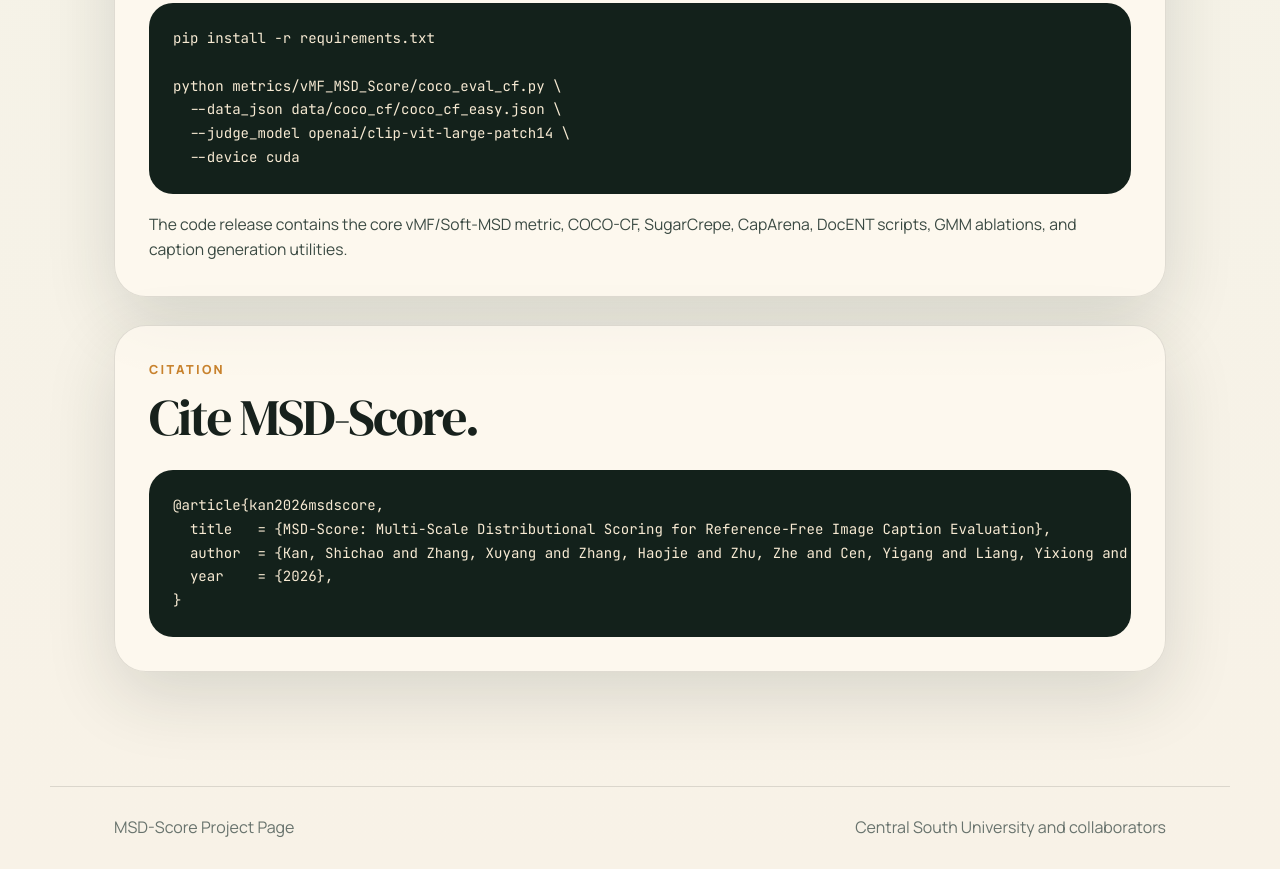
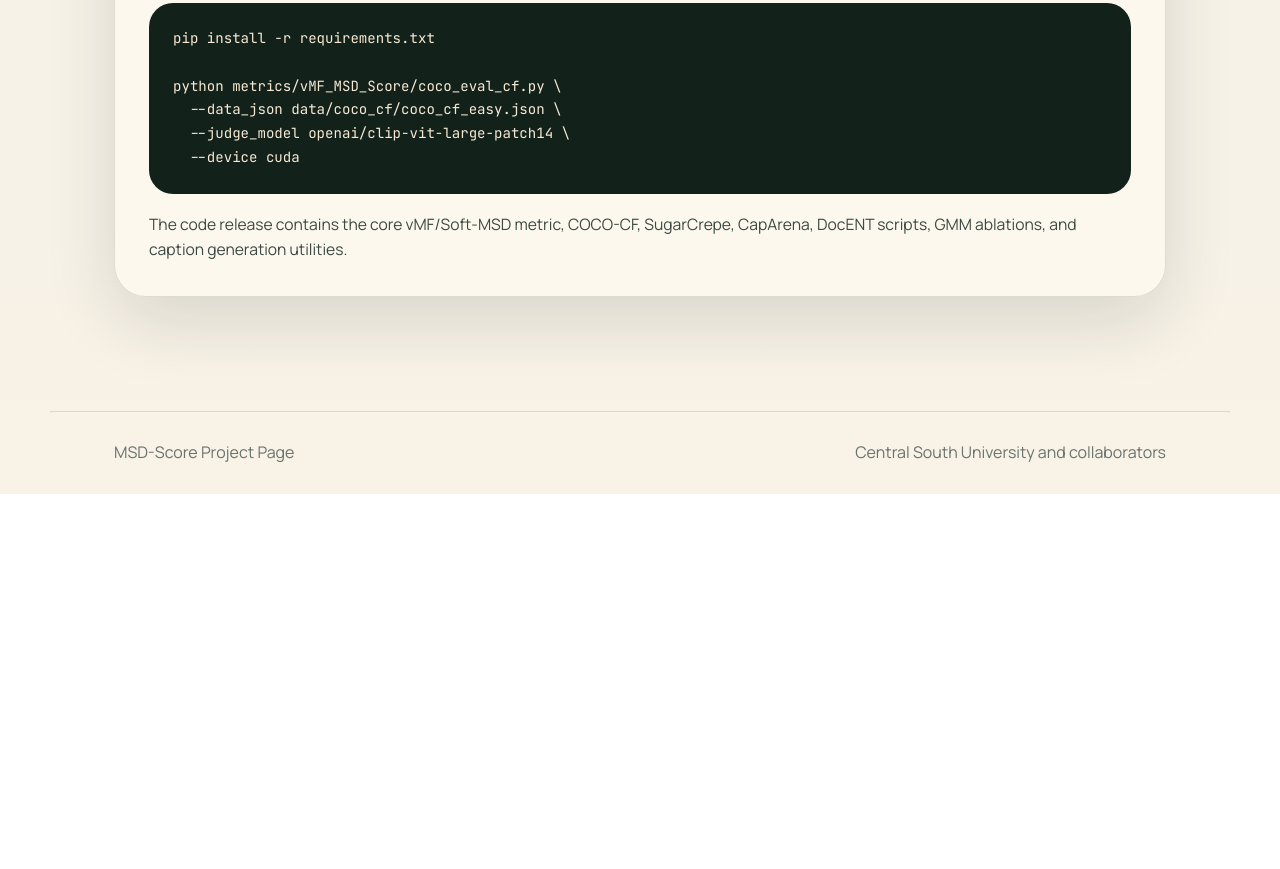
Before and after one commit to SteinsGateSg/MSDScore, a plain HTML site: page docs/index.html in a window 1280 px wide. Shown: the part 5481-6350 px from the top of the page. After the commit the page ends 5975 px from the top, so only its background shows below. Drawn offline with Linux system fonts and the light colour scheme.

Commit message:
Update project page

```diff
--- a/docs/index.html
+++ b/docs/index.html
@@ -225,7 +225,7 @@ python metrics/vMF_MSD_Score/coco_eval_cf.py \
         </p>
       </section>
 
-      <section id="citation" class="section citation-section">
+      <!-- <section id="citation" class="section citation-section">
         <div class="section-heading">
           <p class="eyebrow">Citation</p>
           <h2>Cite MSD-Score.</h2>
@@ -235,7 +235,7 @@ python metrics/vMF_MSD_Score/coco_eval_cf.py \
   author  = {Kan, Shichao and Zhang, Xuyang and Zhang, Haojie and Zhu, Zhe and Cen, Yigang and Liang, Yixiong and Shan, Lianlei and Zhang, Linna and Qu, Zhe and Xia, Jiazhi},
   year    = {2026},
 }</code></pre>
-      </section>
+      </section> -->
     </main>
 
     <footer>
```
